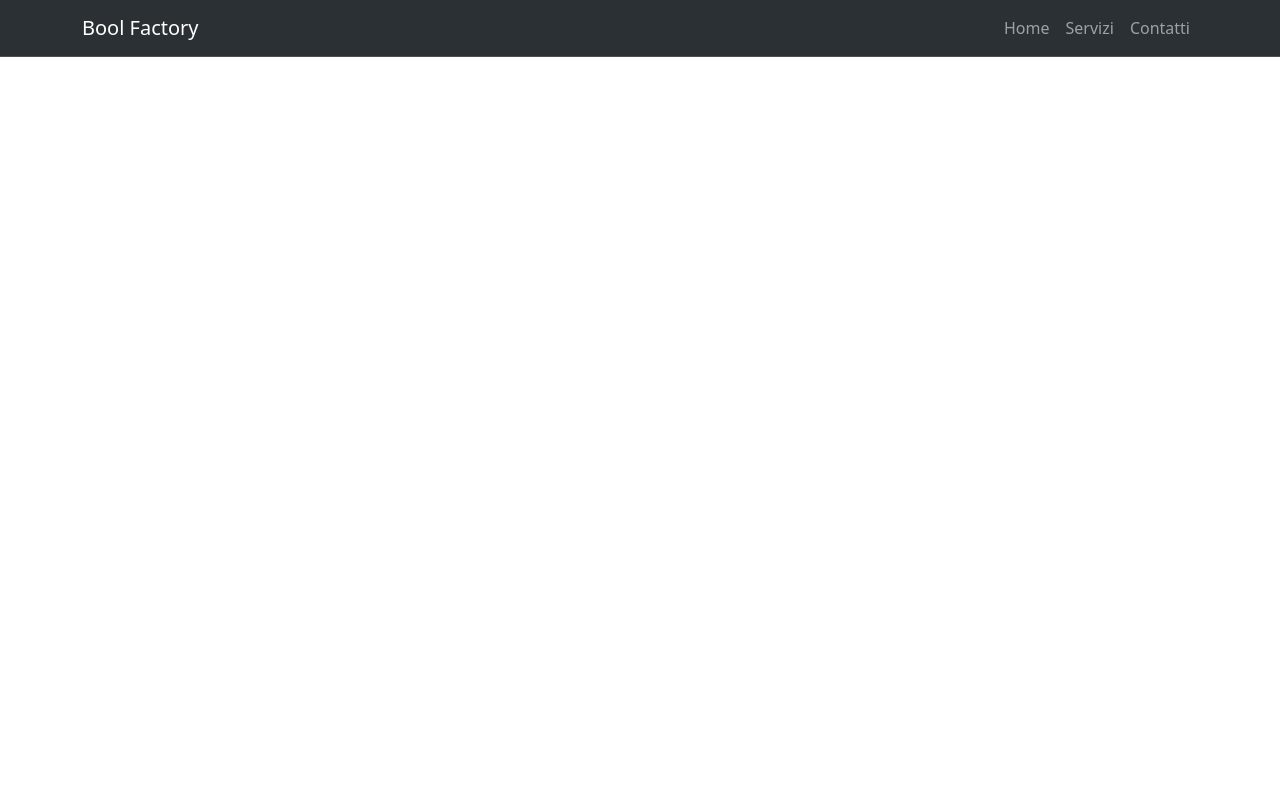
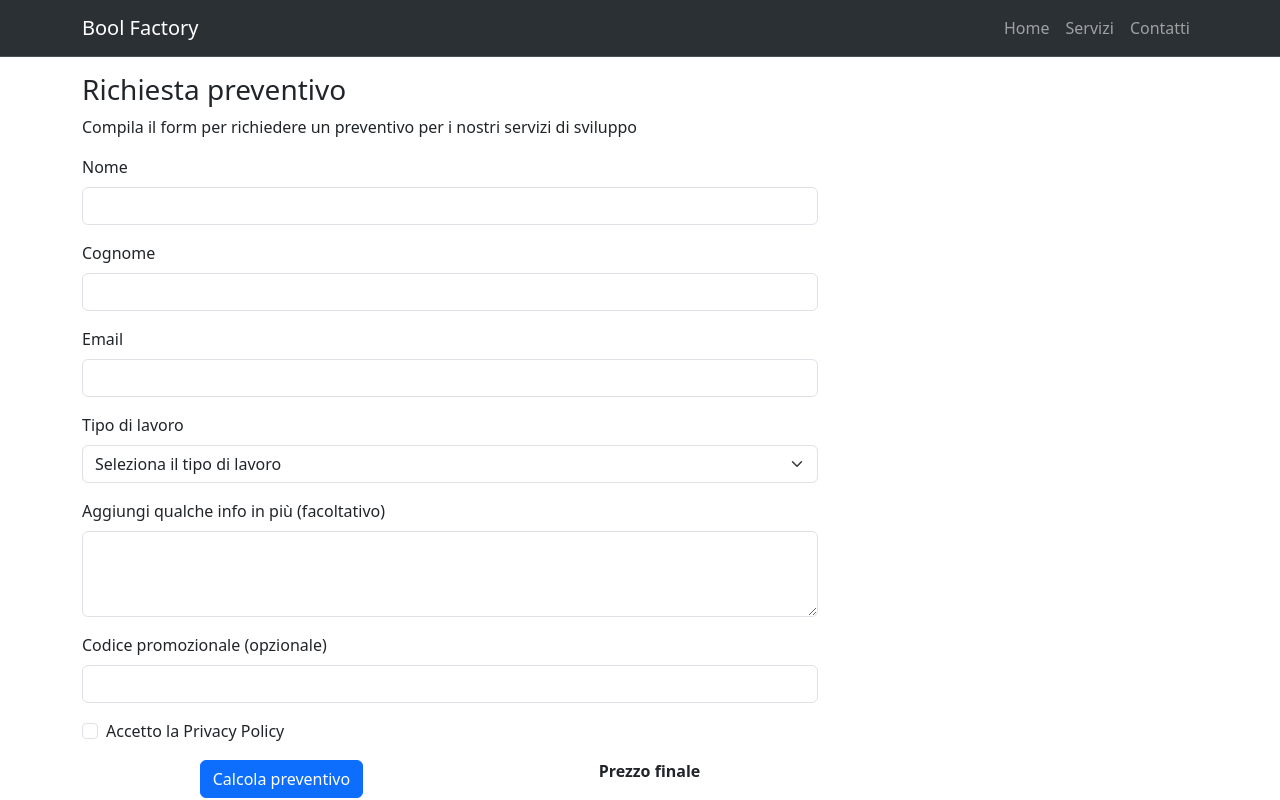
Before and after one commit to NicoloDeGiorgi/bootstrap-preventivo, a plain HTML site: page index.html in a window 1280 px wide. Drawn offline with nearby package versions, Linux system fonts and the light colour scheme.

Commit message:
add: form

```diff
--- a/index.html
+++ b/index.html
@@ -40,6 +40,77 @@
         </div>
     </nav>
 
+    <!--Form-->
+    <div class="container mt-3">
+        <div class="row">
+            <div class="col-sm-12 col-lg-8">
+                <h3>Richiesta preventivo</h3>
+                <p>Compila il form per richiedere un preventivo per i nostri servizi di sviluppo</p>
+
+                <!--Nome e Cognome-->
+                <div class="mb-3">
+                    <label for="Nome" class="form-label">Nome</label>
+                    <input type="text" name="Nome" class="form-control required" aria-hidden="true" id="Nome">
+                </div>
+
+                <div class="mb-3">
+                    <label for="Cognome" class="form-label">Cognome</label>
+                    <input type="text" name="Cognome" class="form-control" id="Cognome">
+                </div>
+
+                <!--Email-->
+                <div class="mb-3">
+                    <label for="Email" class="form-label">Email</label>
+                    <input type="email" name="Email" class="form-control" id="Email">
+                </div>
+
+                <!--Tipo di lavoro-->
+                <div class="mb-3">
+                    <label for="basic-url" class="form-label">Tipo di lavoro</label>
+                    <select class="form-select" name="tipo_lavoro" id="tipo_lavoro">
+                        <option selected value="Nullo">Seleziona il tipo di lavoro</option>
+                        <option value="Backed_Development">Backed Development</option>
+                        <option value="Frontend_Development">Frontend Development</option>
+                        <option value="Project_Analysis">Project Analysis</option>
+                    </select>
+                </div>
+
+                <!--Info-->
+                <div class="mb-3">
+                    <label for="exampleFormControlTextarea1" class="form-label">Aggiungi qualche info in più
+                        (facoltativo)</label>
+                    <textarea class="form-control" id="exampleFormControlTextarea1" rows="3"></textarea>
+                </div>
+
+                <!--Codice promozionale-->
+                <div class="mb-3">
+                    <label for="codice_promozionale" class="form-label">Codice promozionale (opzionale)</label>
+                    <input type="text" name="codice_promozionale" class="form-control" id="codice_promozionale">
+                </div>
+
+                <!--Checkbox-->
+                <div class="form-check mb-3">
+                    <input class="form-check-input required" type="checkbox" name="Policy" id="Policy">
+                    <label class="form-check-label" for="Policy">
+                        Accetto la Privacy Policy
+                    </label>
+                    <div class="invalid-feedback">CIAO</div>
+                </div>
+
+                <!--Calcolo del preventivo-->
+                <div class="d-flex flex-md-wrap text-center">
+                    <div class="flex-fill align-self-center flex-wrap">
+                        <button class="btn btn-primary" id="submit">Calcola preventivo</button>
+                    </div>
+
+                    <!--Prezzo Finale-->
+                    <div class="flex-fill align-self-center align-middle flex-wrap">
+                        <p class="mb-0"><b>Prezzo finale</b></p>
+                        <p id="prezzoFinale"></p>
+                    </div>
+                </div>
+            </div>
+
 </body>
 
 
```
